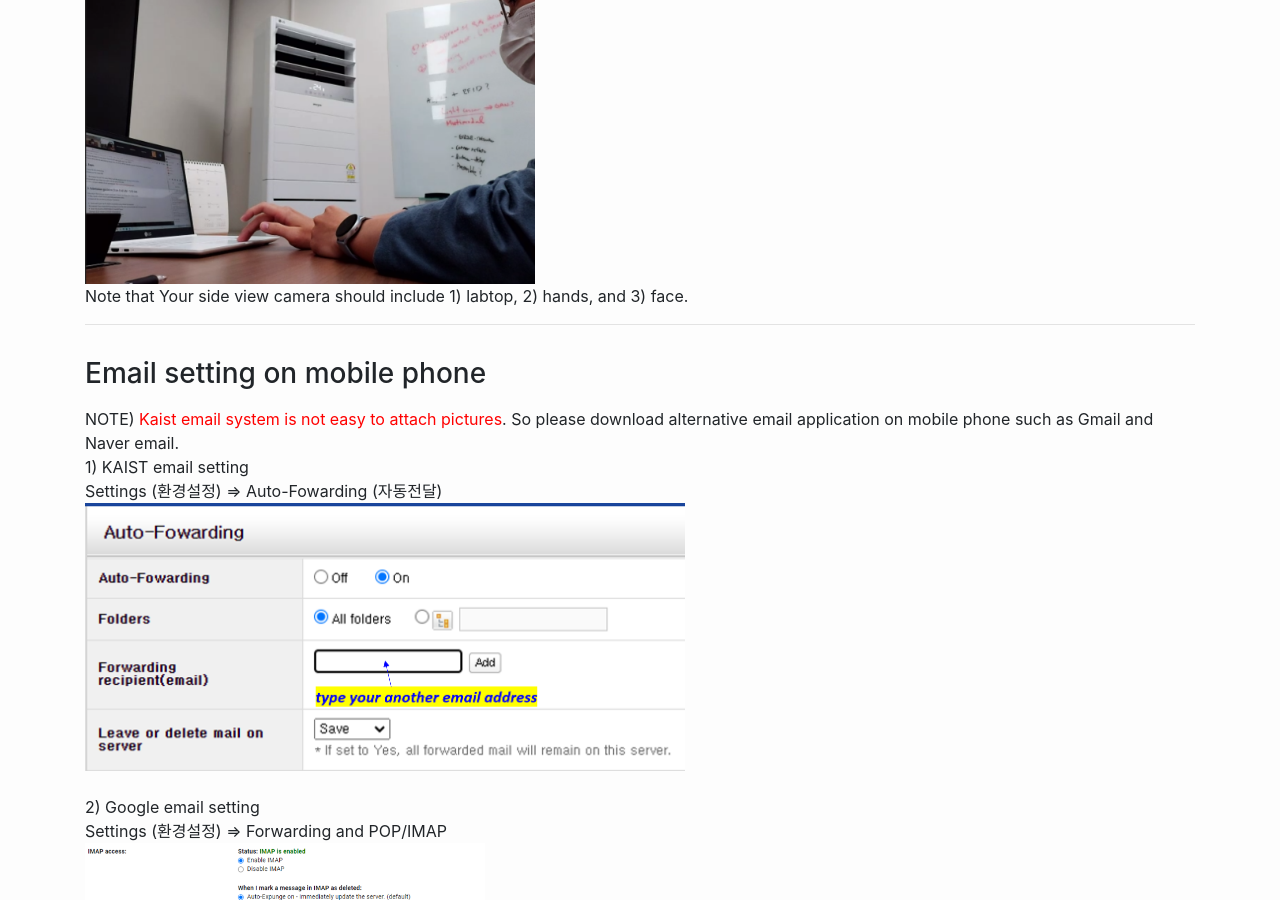
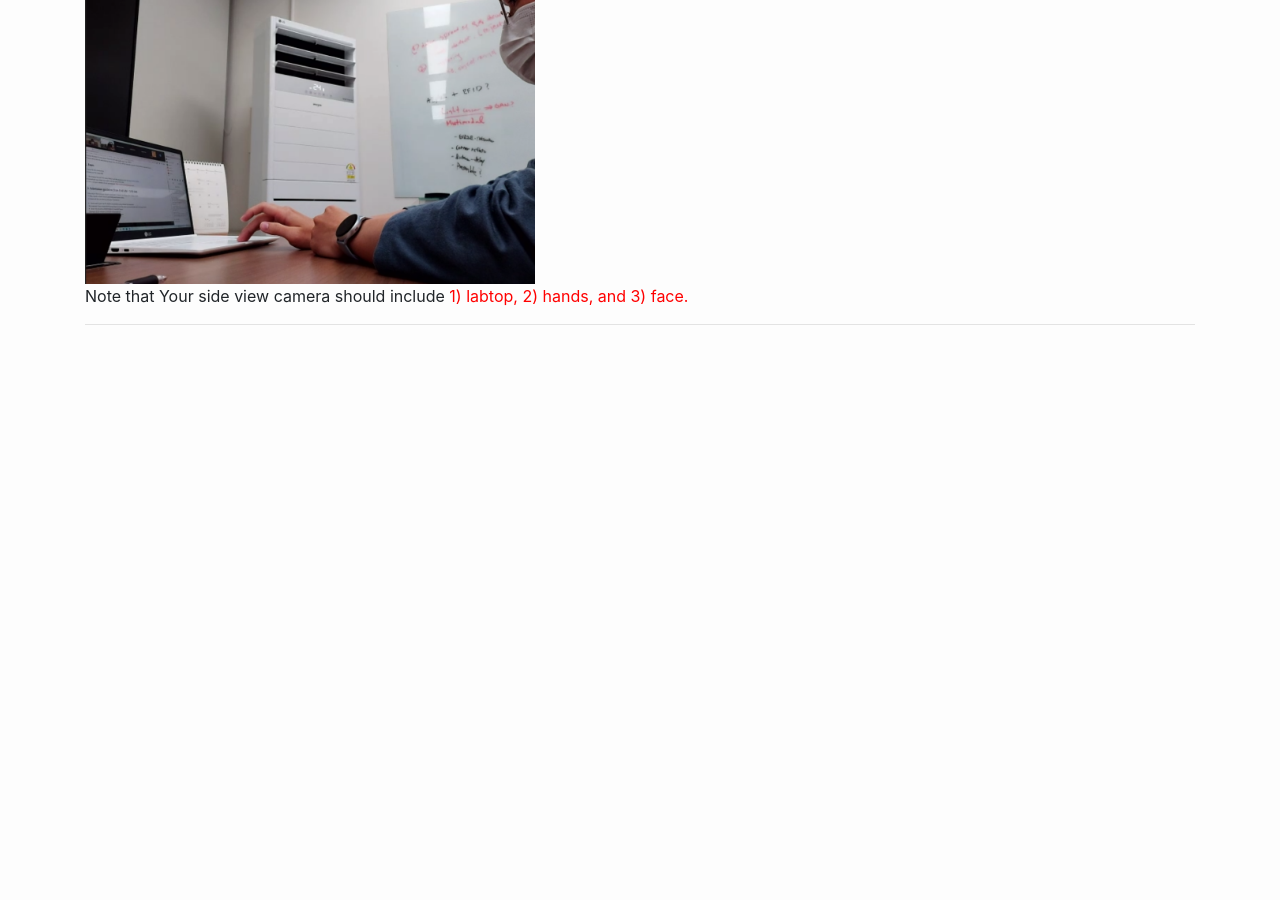
Before and after one commit to ee209-2020-fall/ee209-2020-fall, a Jekyll site: the page built from midterm.md, in a window 1280 px wide and 900 px high, scrolled down 2682 px. Built offline with Jekyll 4.4.1, drawn with Linux system fonts in a browser that asks for light colours; after the commit the page ends 3087 px from its top, so only the background shows below that.

```diff
--- a/midterm.md
+++ b/midterm.md
@@ -57,10 +57,10 @@
 <img src="../exam/setting1.png" width= 450><br>
 <h4>2) Side view camera (옆면)</h4>
 <img src="../exam/setting2.png" width=450><br>
-Note that Your side view camera should include 1) labtop, 2) hands, and 3) face.
+Note that Your side view camera should include <font color="#FF0000">1) labtop, 2) hands, and 3) face.</font>
 <hr>
 
-<h3>Email setting on mobile phone</h3>
+<!-- <h3>Email setting on mobile phone</h3>
 NOTE) <font color="#FF0000">Kaist email system is not easy to attach pictures</font>.
 So please download alternative email application on mobile phone such as Gmail and Naver email.<br>
 1) KAIST email setting <br>
@@ -69,8 +69,8 @@
    <br>
 2) Google email setting <br>
    Settings (환경설정) => Forwarding and POP/IMAP <br>
-   <img src="../exam/email2.png" width=400><br>
+   <img src="../exam/email2.png" width=400><br> -->
 
-<hr>
+<!-- <hr> -->
 <br>
 <br>
```
